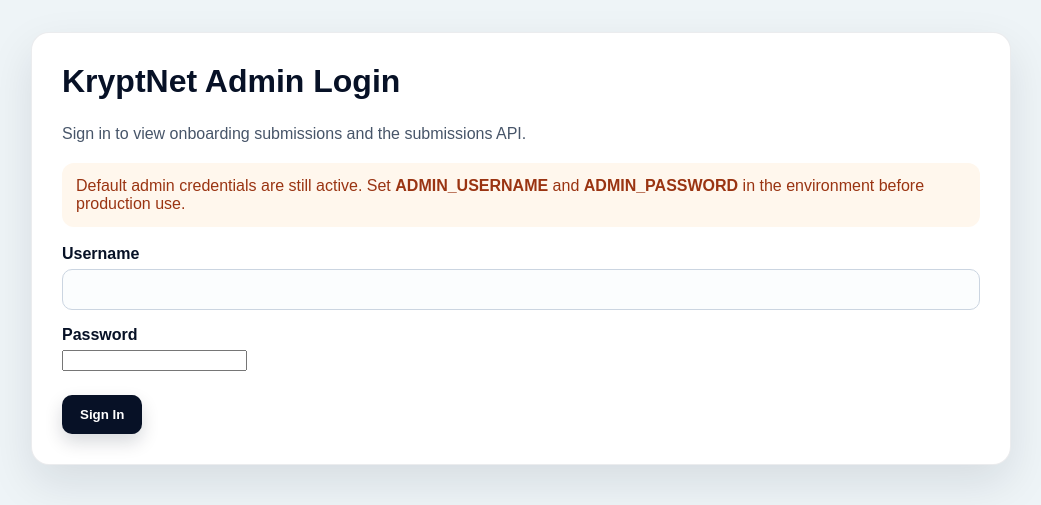
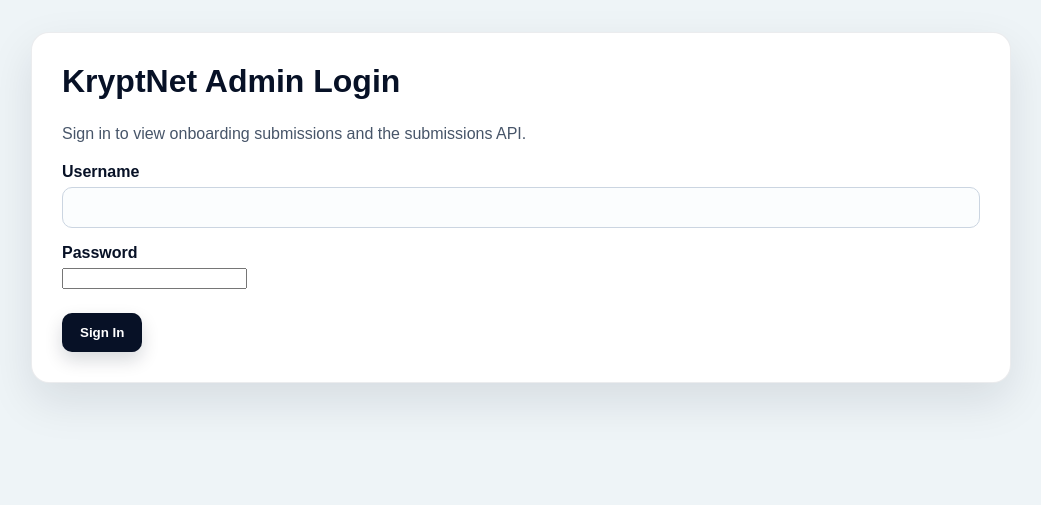
Before and after one commit to kofi4me/kryptnet-onboarding, a Flask app: page /admin/login in a window 1280 px wide. Shown: the top 505 px of the page, without its empty margins (119-1160 px from the left). Run offline with Flask 3, Linux system fonts and the light colour scheme.

Commit message:
Remove admin login default warning

```diff
--- a/templates/admin_login.html
+++ b/templates/admin_login.html
@@ -7,12 +7,6 @@
     <div class="panel">
         <h1>KryptNet Admin Login</h1>
         <p class="muted">Sign in to view onboarding submissions and the submissions API.</p>
-
-        {% if using_default_credentials %}
-        <div class="warning">
-            Default admin credentials are still active. Set <strong>ADMIN_USERNAME</strong> and <strong>ADMIN_PASSWORD</strong> in the environment before production use.
-        </div>
-        {% endif %}
 
         {% if error %}
         <div class="error" style="margin-bottom: 16px;">{{ error }}</div>
```
